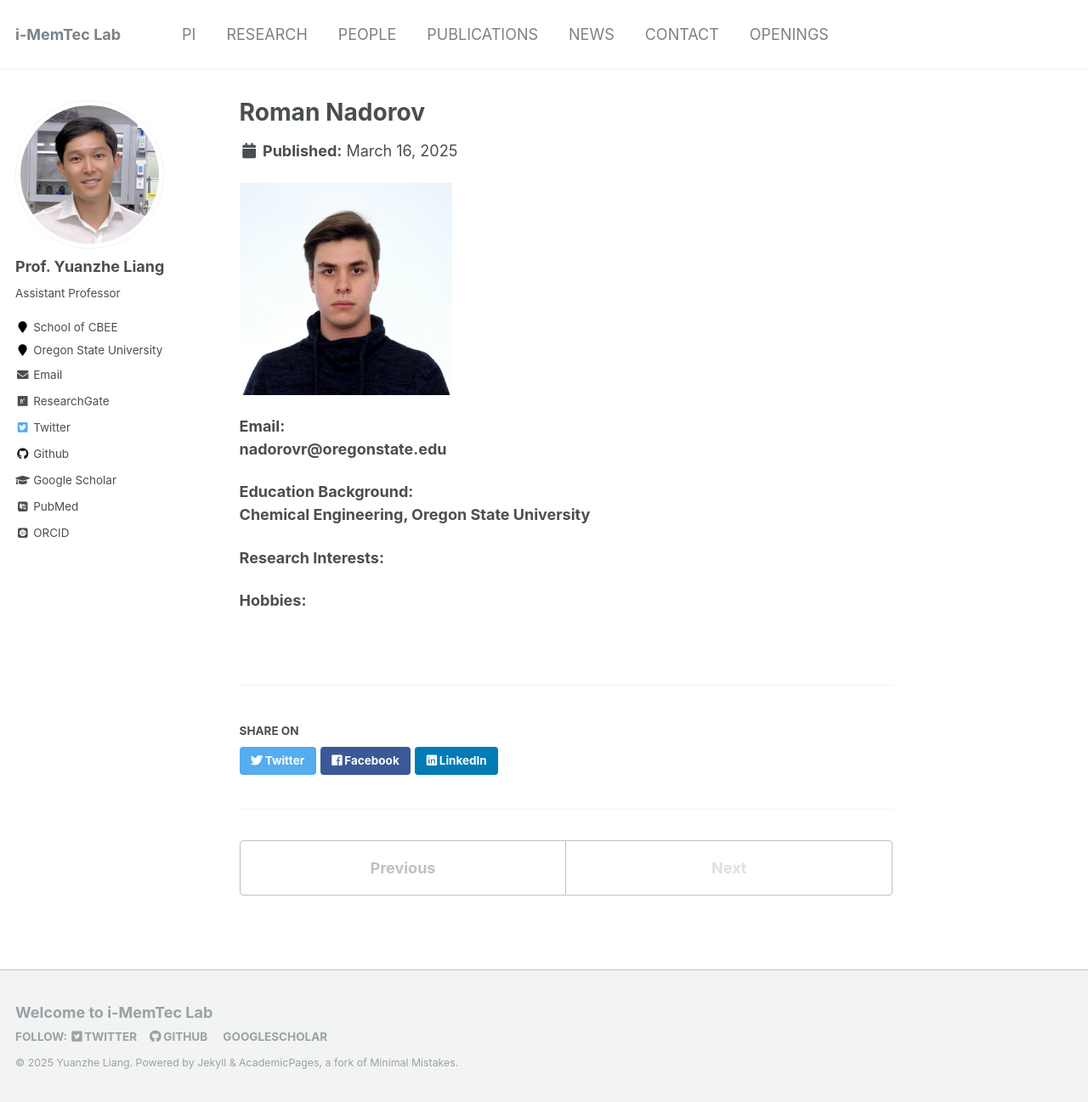
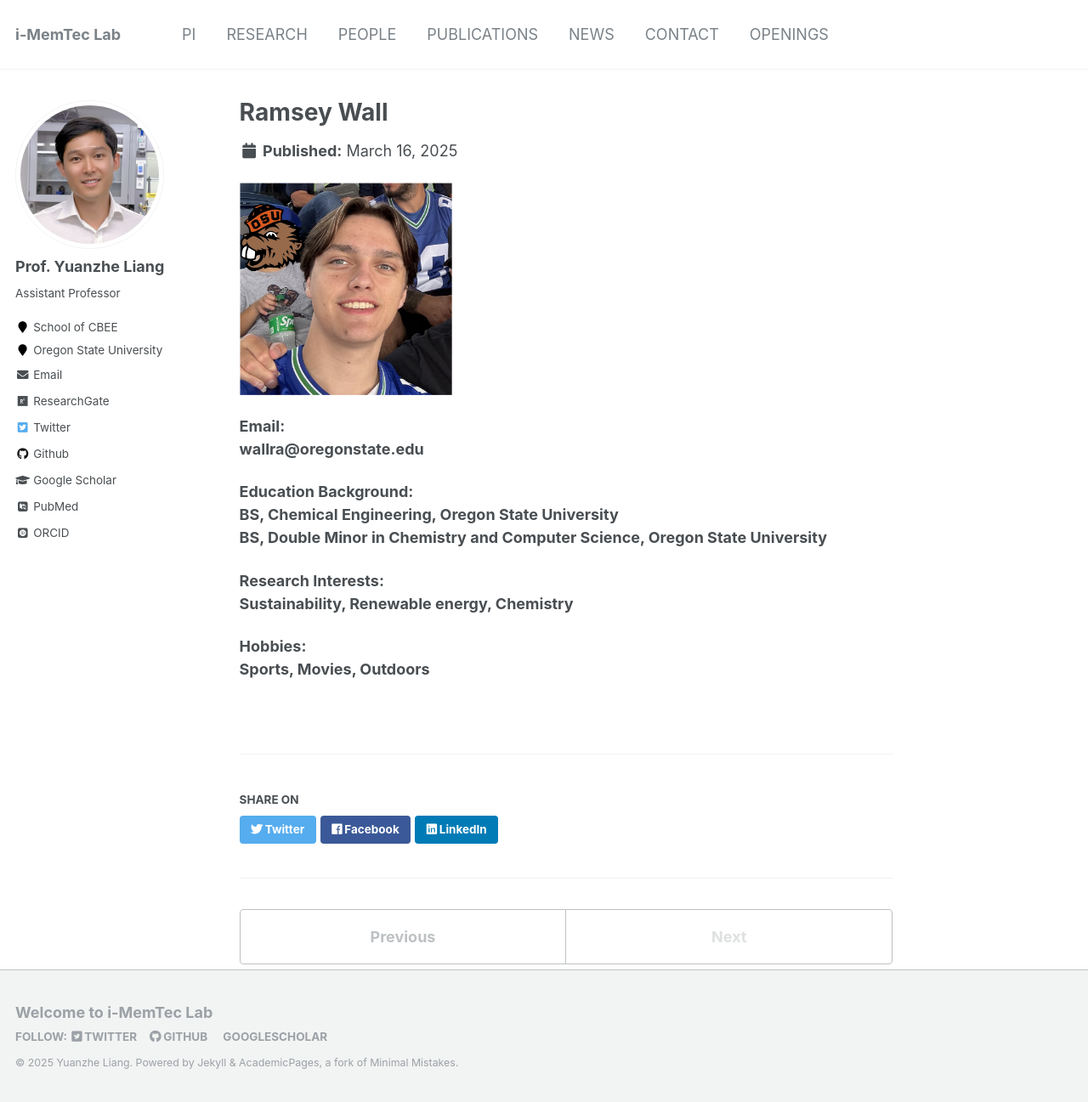
Before and after one commit to yuanzheliang/yuanzheliang.github.io, a Jekyll site: the page built from _portfolio/95-Ramsey.md, in a window 1280 px wide and 1297 px high. Shown: the whole window at 85% size. Built offline with Jekyll 4.4.1, drawn with Linux system fonts in a browser that asks for light colours; some web fonts are replaced.

Commit message:
Update 95-Ramsey.md

```diff
--- a/_portfolio/95-Ramsey.md
+++ b/_portfolio/95-Ramsey.md
@@ -1,20 +1,21 @@
 ---
-title: "Roman Nadorov"
-excerpt: "**Undergraduate Chemical Engineering Major** <br/><img src='/images/RomanNadorov.jpg' width='250' height='250'>"
+title: "Ramsey Wall"
+excerpt: "**Undergraduate Chemical Engineering Major** <br/><img src='/images/RamseyWall.jpg' width='250' height='250'>"
 collection: portfolio
 status: "current"
 ---
 
-<img src='/images/RomanNadorov.jpg' width='250' height='250'>
+<img src='/images/RamseyWall.jpg' width='250' height='250'>
 
 **Email:** <br/>
-**nadorovr@oregonstate.edu**
+**wallra@oregonstate.edu**
 
 **Education Background:** <br/>
-**Chemical Engineering, Oregon State University** <br/>
-
+**BS, Chemical Engineering, Oregon State University** <br/>
+**BS, Double Minor in Chemistry and Computer Science, Oregon State University** <br/>
 
 **Research Interests:** <br/>
-
+**Sustainability, Renewable energy, Chemistry** <br/>
 
 **Hobbies:** <br/>
+**Sports, Movies, Outdoors** <br/>
```
